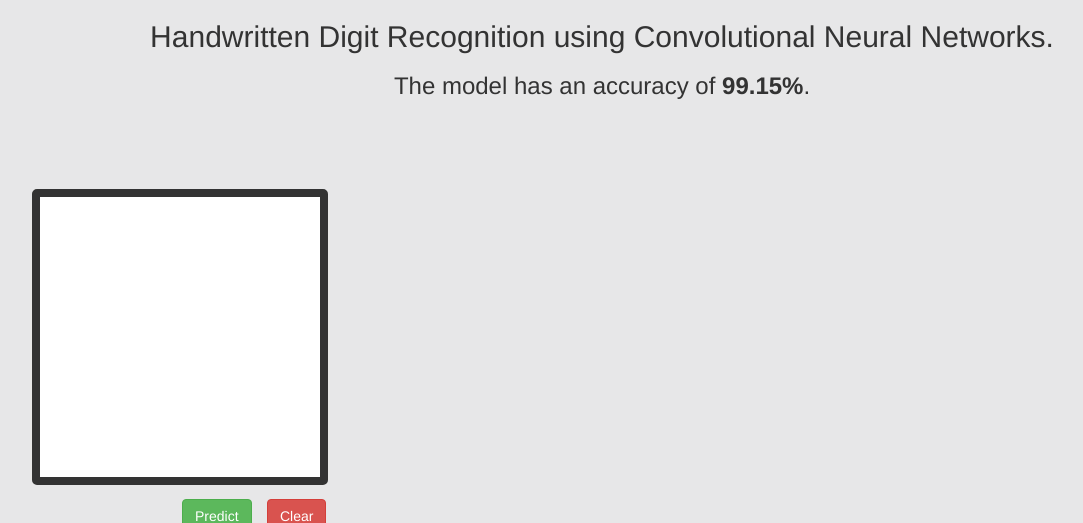
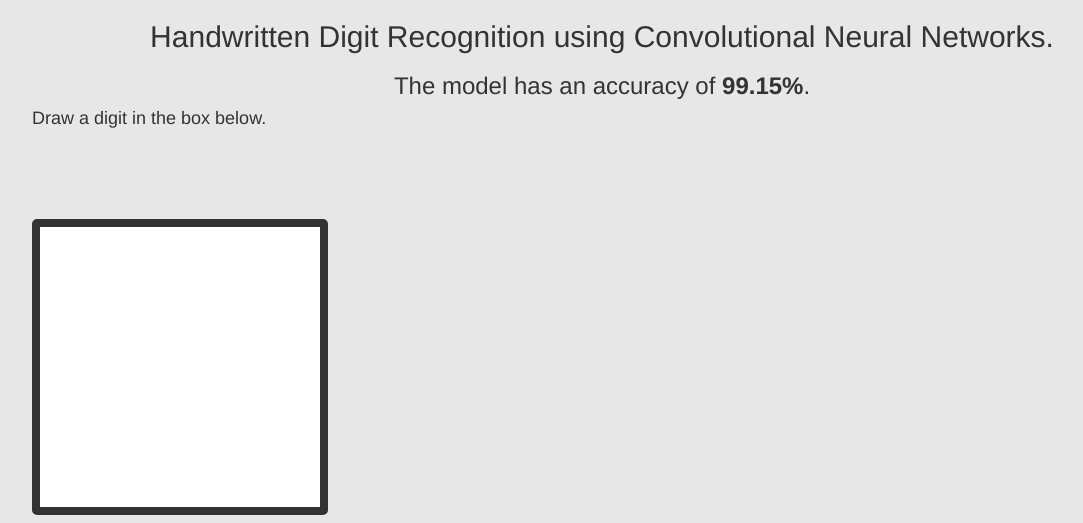
Before and after one commit to shree-ranga/MNIST-Web, a Flask app: page / in a window 1280 px wide. Shown: the top 523 px of the page, without its empty margins (38-1121 px from the left). Run offline with Flask 2, Linux system fonts and the light colour scheme; parts of the project's set-up code (start-up, migrations or seed data) failed here and were passed over; some libraries are stand-ins or nearby versions.

Commit message:
added description to the box

```diff
--- a/mnist_web/templates/index2.html
+++ b/mnist_web/templates/index2.html
@@ -18,6 +18,8 @@
 	<h2 style="text-align: center;">Handwritten Digit Recognition using Convolutional Neural Networks.</h2>
 
 	<h3 style="text-align: center;">The model has an accuracy of <b>99.15%</b>.</h3>
+
+	<h4 style="margin-left: 70px;">Draw a digit in the box below.</h4>
 
 	<canvas id="canvas" height="280" width="280" style="border: 8px solid; float: left; margin: 70px; margin-top: 80px;
 	border-radius: 5px; cursor: crosshair;">
```
